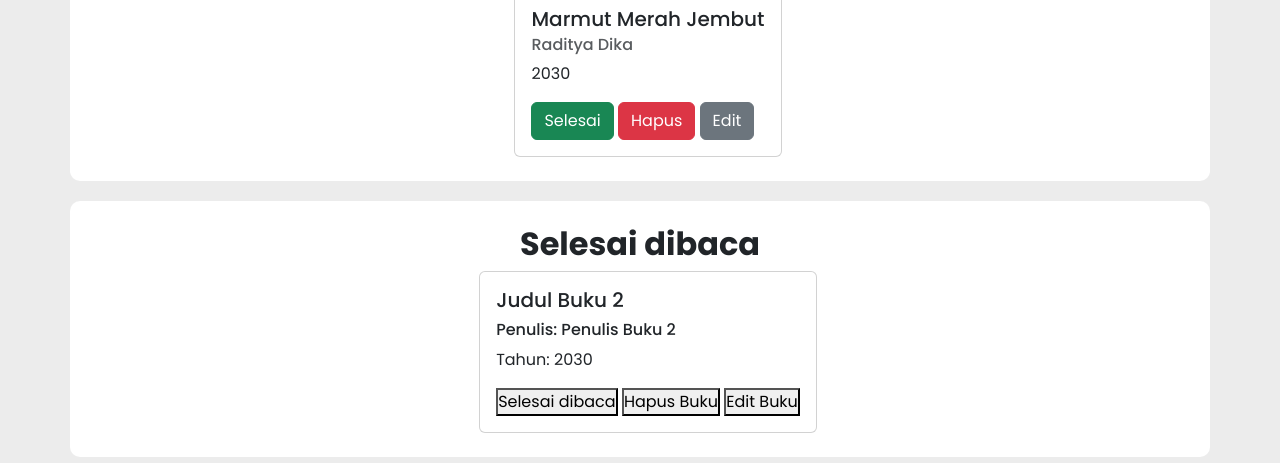
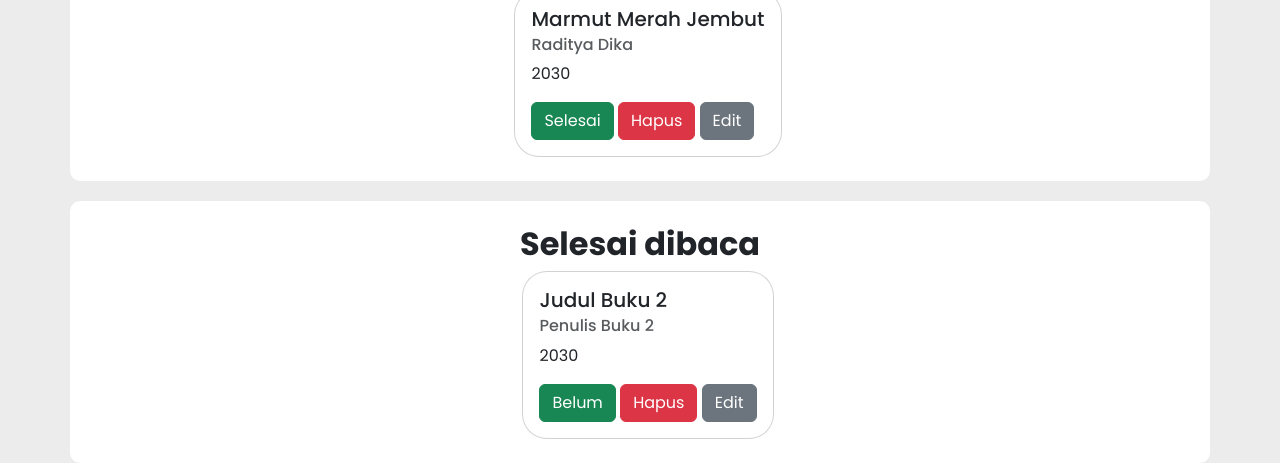
Before and after one commit to JukJerus/mabook, a plain HTML site: page index.html in a window 1280 px wide. Shown: the part 590-1053 px from the top of the page. Drawn offline with nearby package versions, Linux system fonts and the light colour scheme.

Commit message:
Update code

```diff
--- a/index.html
+++ b/index.html
@@ -153,7 +153,7 @@
       </section> -->
 
       <section>
-        <div class="container px-2 py-4 border-radius" id="notRead">
+        <div class="container px-2 py-4" id="notRead">
           <h2>Belum selesai dibaca</h2>
 
           <!-- <div id="incompleteBookList" data-testid="incompleteBookList">
@@ -208,7 +208,7 @@
       </section>
 
       <section>
-        <div class="container px-2 py-4 border-radius" id="read">
+        <div class="container px-2 py-4" id="read">
           <h2>Selesai dibaca</h2>
 
           <div class="container d-flex flex-row flex-wrap justify-content-center ms-2 gap-2">
@@ -218,13 +218,21 @@
               Pastikan susunan elemen beserta atribut data-testid menyesuaikan seperti contoh ini.
             -->
               <div class="card-body" data-bookid="456456456" data-testid="bookItem">
-                <h5 data-testid="bookItemTitle">Judul Buku 2</h5>
-                <h6 data-testid="bookItemAuthor">Penulis: Penulis Buku 2</h6>
-                <p data-testid="bookItemYear">Tahun: 2030</p>
+                <h5 data-testid="bookItemTitle" class="card-title">Judul Buku 2</h5>
+                <h6 data-testid="bookItemAuthor" class="card-subtitle mb-2 text-body-secondary">
+                  Penulis Buku 2
+                </h6>
+                <p data-testid="bookItemYear" class="card-text">2030</p>
                 <div>
-                  <button data-testid="bookItemIsCompleteButton">Selesai dibaca</button>
-                  <button data-testid="bookItemDeleteButton">Hapus Buku</button>
-                  <button data-testid="bookItemEditButton">Edit Buku</button>
+                  <button
+                    data-testid="bookItemIsCompleteButton"
+                    type="button"
+                    class="btn btn-success"
+                  >
+                    Belum
+                  </button>
+                  <button data-testid="bookItemDeleteButton" type="button" class="btn btn-danger">Hapus</button>
+                  <button data-testid="bookItemEditButton" type="button" class="btn btn-secondary">Edit</button>
                 </div>
               </div>
             </div>
--- a/styles.css
+++ b/styles.css
@@ -61,3 +61,7 @@ header nav{
   text-align: center;
   font-weight: 700;
 }
+
+.card{
+  border-radius: 25px;
+}
```
Also changed, not shown: main.js (+52 -1 lines).
